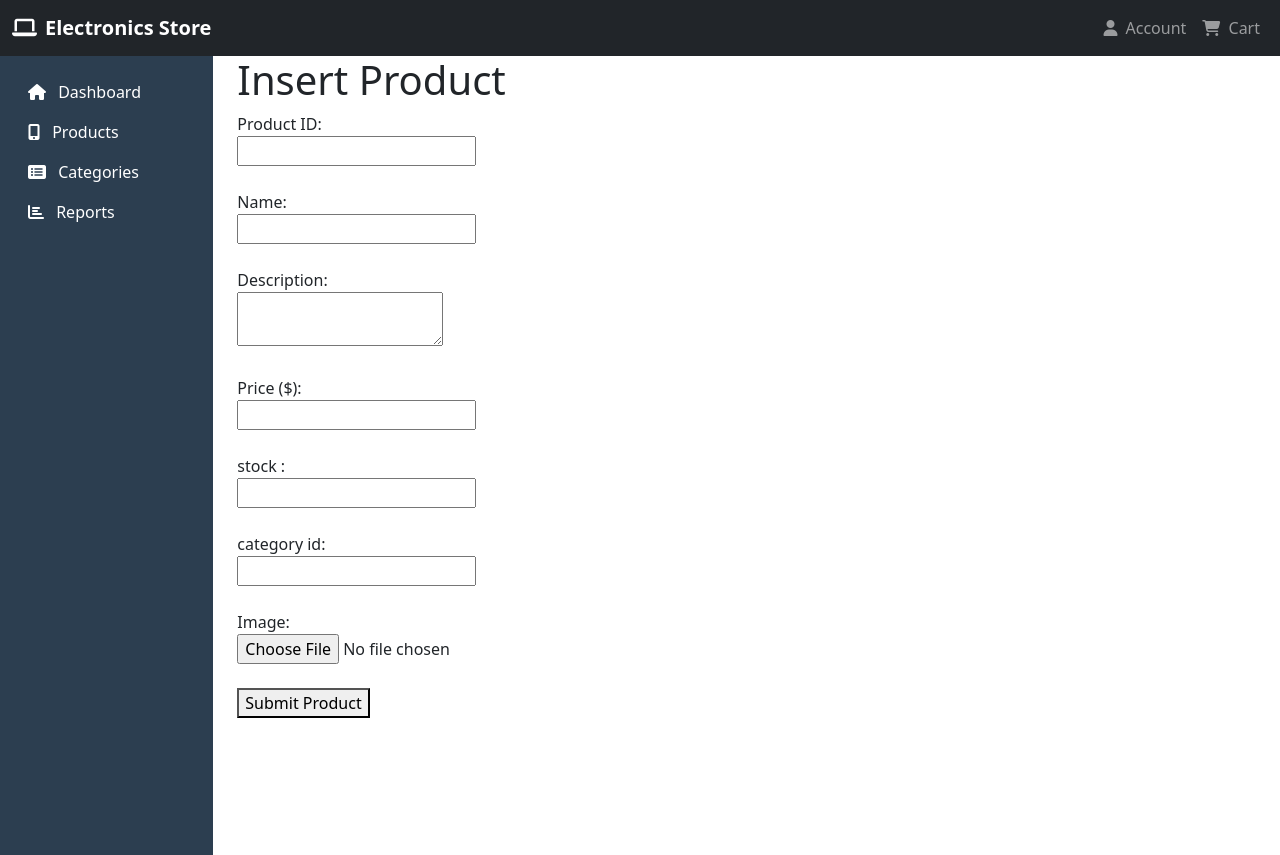
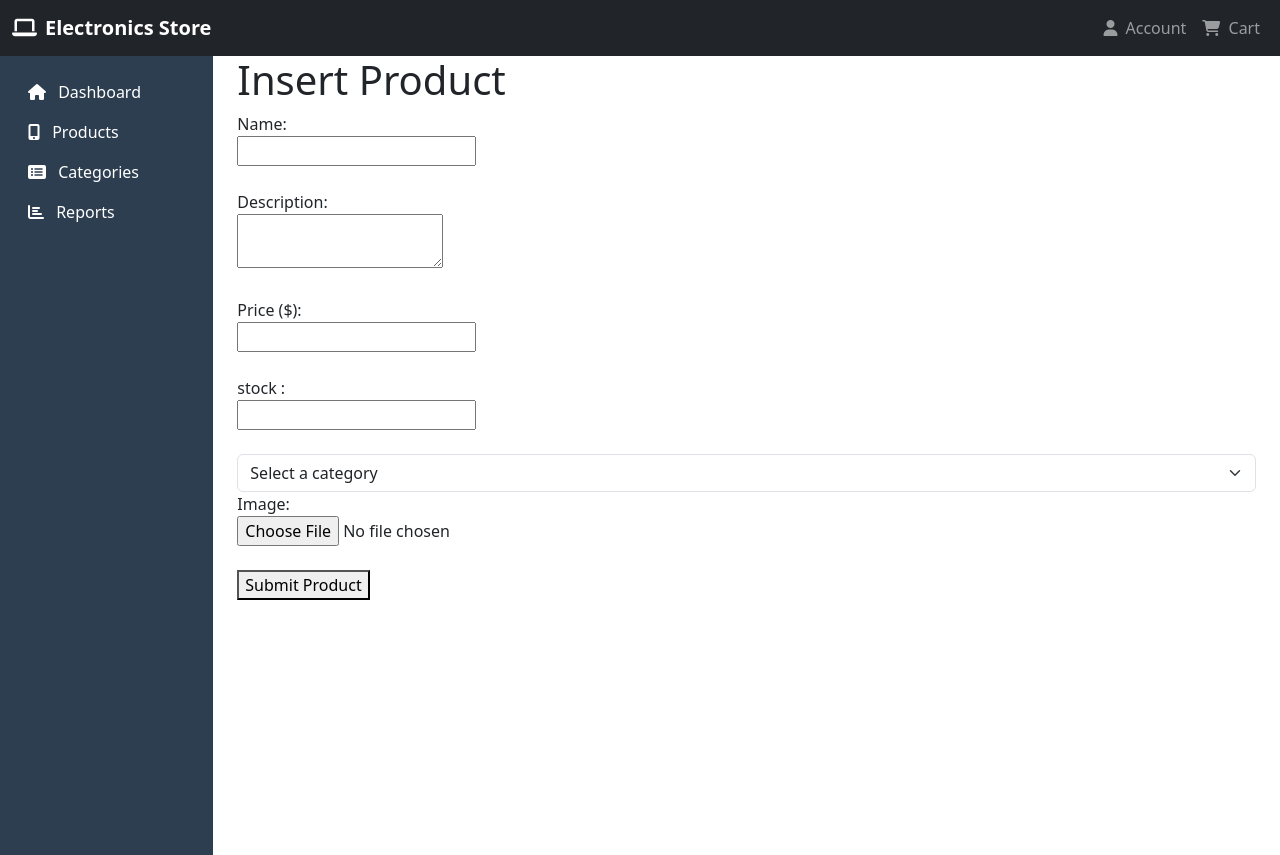
Before and after one commit to AnwerAhmedAnwer16/django-project, a Django app: page /product/adding in a window 1280 px wide. Shown: the top 855 px of the page. Run offline with Django 5.2, Linux system fonts and the light colour scheme; tables that the repository leaves empty hold one stand-in row (values such as "Sample post").

Commit message:
delete working

```diff
--- a/product/views.py
+++ b/product/views.py
@@ -1,4 +1,4 @@
-from django.shortcuts import render, redirect
+from django.shortcuts import render, redirect, get_object_or_404
 from django.http import HttpResponse
 from categories.models import Categories
 from .models import Product
@@ -15,7 +15,7 @@ def adding(request):
                 price=request.POST['price'],
                 stock=request.POST['stock'],
                 img=request.FILES['img'],
-                catid=Categories.objects.get(pk=request.POST['cat'])
+                catid=Categories.objects.get(pk=request.POST['catid'])
             )
             prod.save()
             print(request.POST['name'])
@@ -26,13 +26,12 @@ def adding(request):
 def updating(request, id):
     pass
 def deleting(request, id):
-    if request.method == 'POST':
-        p = Product.objects.get(id=id)
-        p.status = False
-        p.save()
+    p = get_object_or_404(Product ,id = id)
+    p.status = False
+    p.save()
     return redirect('listing')
 
 def hardy(request, id):
-    if request.method == 'POST':
-        Product.objects.get(id=id).delete()
+    print(id)
+    Product.objects.filter(id=id).delete()
     return redirect('listing')
--- a/templates/product/insert.html
+++ b/templates/product/insert.html
@@ -8,8 +8,8 @@ Inserting
             {% csrf_token %}
 
 
-        <label for="product_id">Product ID:</label><br>
-        <input type="text" id="product_id" name="product_id" required><br><br>
+<!--        <label for="product_id">Product ID:</label><br>-->
+<!--        <input type="text" id="product_id" name="product_id" required><br><br>-->
 
         <label for="name">Name:</label><br>
         <input type="text" id="name" name="name" required><br><br>
@@ -21,8 +21,13 @@ Inserting
         <input type="number" id="price" name="price" step="0.01" required><br><br>
         <label for="price">stock :</label><br>
         <input type="number" id="stock" name="stock" step="1" required><br><br>
-        <label for="cat_id">category id:</label><br>
-        <input type="number" id="cat_id" name="cat"  required><br><br>
+                   <select id="catid" name="catid" class="form-select" required>
+                <option value="" disabled selected>Select a category</option>
+                {% for category in cats %}
+                <option value="{{ category.id }}">{{ category.name }}</option>
+                {% endfor %}
+            </select>
+
 
         <label for="img">Image:</label><br>
         <input type="file" id="img" name="img" accept="image/*" required><br><br>
--- a/templates/product/productbase.html
+++ b/templates/product/productbase.html
@@ -6,7 +6,7 @@ Products
 <h1>All Products</h1>
 <ul>
     {% for product in products %}
-        <li>{{ product.name }} - {{ product.description }} - {{ product.price }} </li>
+        <li>{{ product.name }}   - {{ product.description }} - {{ product.price }} -     <img src=/media/"{{ product.image}}" class="card-img-top" alt="{{ product.name }}"></li>
     {% endfor %}
 </ul>
 
```
Also changed, not shown: media/products/Screenshot_from_2025-04-12_13-53-28.png (added), media/products/Screenshot_from_2025-04-12_13-53-28_5lJAwIJ.png (added), media/products/Screenshot_from_2025-04-12_13-53-28_YnqSlYV.png (added), media/products/Screenshot_from_2025-04-12_13-53-28_oYFKOel.png (added).
